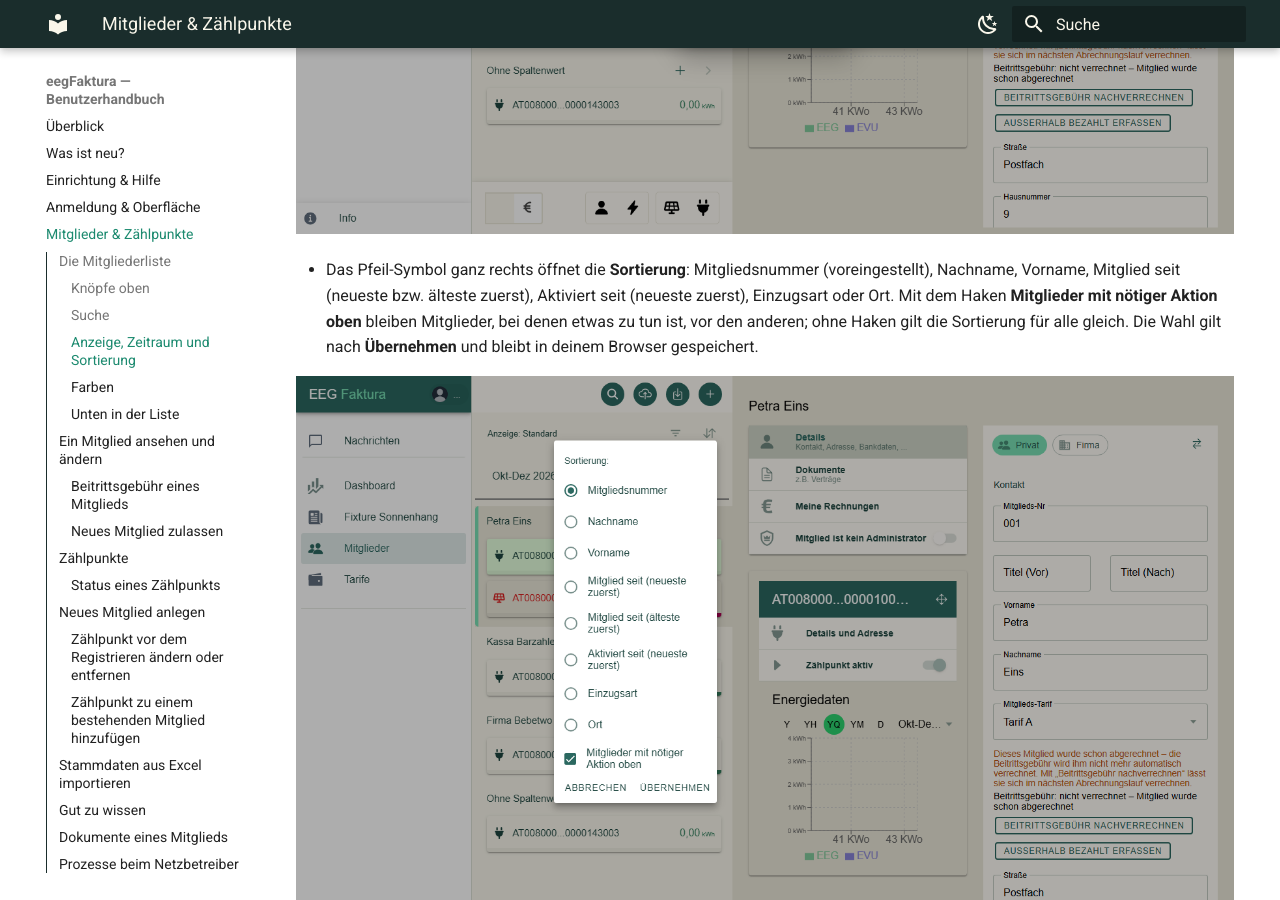
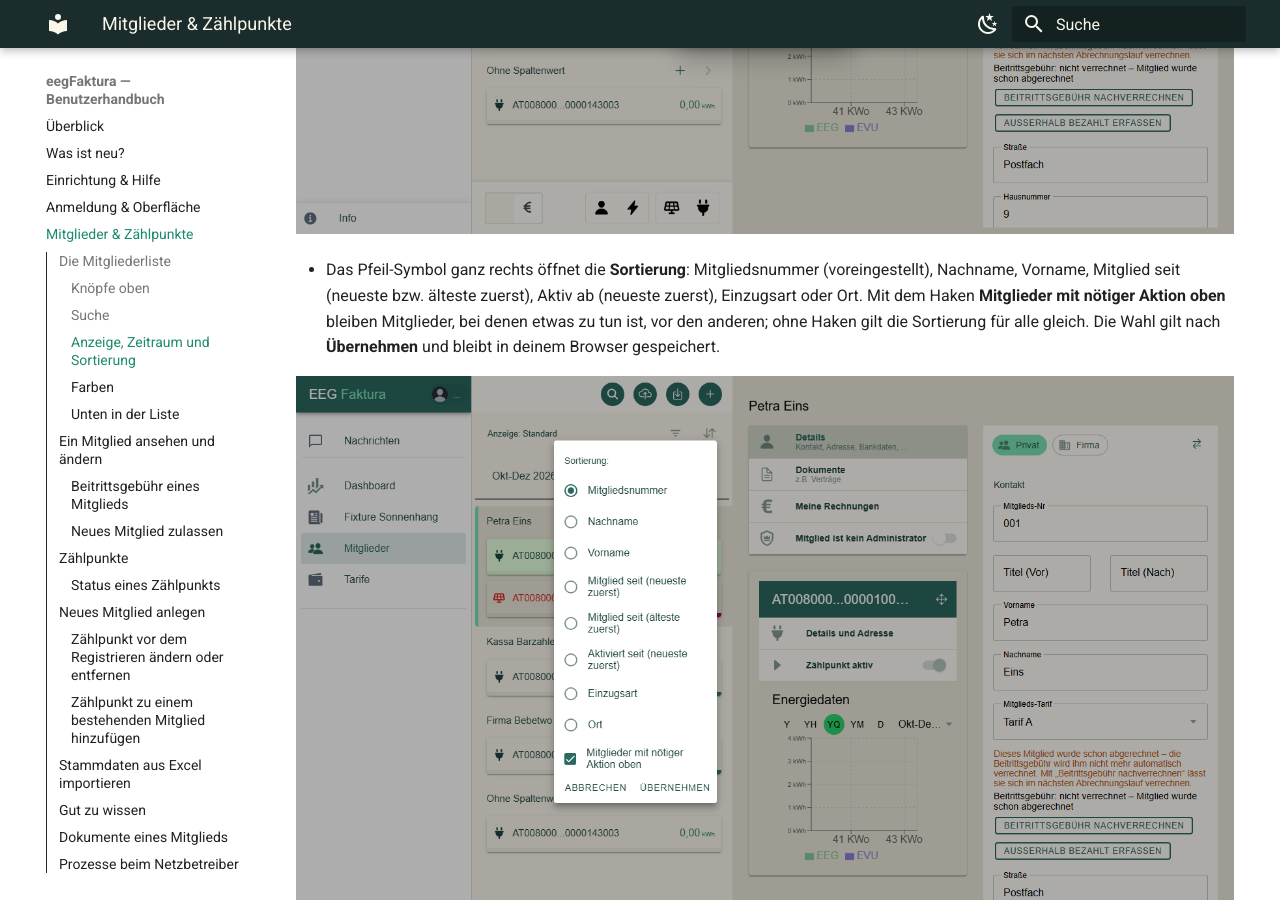
Before and after one commit to eegfaktura/eegfaktura-user-guide, an MkDocs documentation site: the page built from docs/02-mitglieder-zaehlpunkte.md, in a window 1280 px wide and 900 px high, scrolled down 2508 px. Built offline with MkDocs 1.6.1 and Material for MkDocs 9.7.7, drawn with Linux system fonts in a browser that asks for light colours; some of the changed text lies outside the part shown.

Commit message:
docs: „Aktiv ab“ statt „Aktiv seit“ am Zählpunkt (platform#257)
Co-Authored-By: Claude Opus 5.5 <noreply@anthropic.com>

```diff
--- a/docs/02-mitglieder-zaehlpunkte.md
+++ b/docs/02-mitglieder-zaehlpunkte.md
@@ -53,7 +53,7 @@ Mitgliedsnummer und E-Mail des Mitglieds sowie in Zählpunktnummer und Anlagenna
   ![Anzeige](images/mitglieder-filter.png)
 
 - Das Pfeil-Symbol ganz rechts öffnet die **Sortierung**: Mitgliedsnummer (voreingestellt), Nachname, Vorname,
-  Mitglied seit (neueste bzw. älteste zuerst), Aktiviert seit (neueste zuerst), Einzugsart oder Ort. Mit dem Haken
+  Mitglied seit (neueste bzw. älteste zuerst), Aktiv ab (neueste zuerst), Einzugsart oder Ort. Mit dem Haken
   **Mitglieder mit nötiger Aktion oben** bleiben Mitglieder, bei denen etwas zu tun ist, vor den anderen; ohne Haken
   gilt die Sortierung für alle gleich. Die Wahl gilt nach **Übernehmen** und bleibt in deinem Browser gespeichert.
 
@@ -212,7 +212,7 @@ Einen ungültigen Zählpunkt, der nie angemeldet wurde, kannst du hier mit **Lö
    `AT`) und den **Teilnahmefaktor in %** ein. Mit **Adresse vom Besitzer übernehmen** wird die Adresse des
    Mitglieds eingetragen.
     - Bei Gemeinschaften ohne Online-Anbindung wählst du zusätzlich den **Status** („Noch nicht registriert“ oder
-      „Bereits registriert“) und das Datum **Aktiv seit …**.
+      „Bereits registriert“) und das Datum **Aktiv ab …**.
 5. Klicke auf **Registrieren**. Verlässt du die Seite vor dem Speichern, fragt eegFaktura nach.
 6. Das Mitglied steht jetzt als **ausstehend** in der Liste. **Lasse es zu** (siehe
    [Neues Mitglied zulassen](#neues-mitglied-zulassen)) — erst dann werden die Zählpunkte beim Netzbetreiber
@@ -274,7 +274,7 @@ So verhält sich der Import:
 - **Mitglied ohne Konto:** Wähle die Einzugsart **Kein SEPA**; die IBAN darf dann leer bleiben.
 - **Anlagenname:** Hat ein Zählpunkt einen Anlagennamen, steht in der Liste dieser Name statt der Nummer, in den
   Prozessen „Name – Nummer“ — praktisch bei mehreren Anlagen eines Mitglieds.
-- **Aktiv seit:** Bei Online-Anmeldungen setzt eegFaktura das Datum aus der Meldung des Netzbetreibers, beim Import
+- **Aktiv ab:** Bei Online-Anmeldungen setzt eegFaktura das Datum aus der Meldung des Netzbetreibers, beim Import
   aus der Spalte „registriert seit“. Es begrenzt, ab wann Energiedaten angefordert und abgerechnet werden; ändere es nur, wenn es nicht
   zum Netzbetreiber passt.
 - **Ein Mitglied verlässt die Gemeinschaft:** Melde seine Zählpunkte ab
```
Also changed, not shown: CHANGELOG.md (+2 -0 lines), docs/08-prozesse.md (+1 -1 lines).
